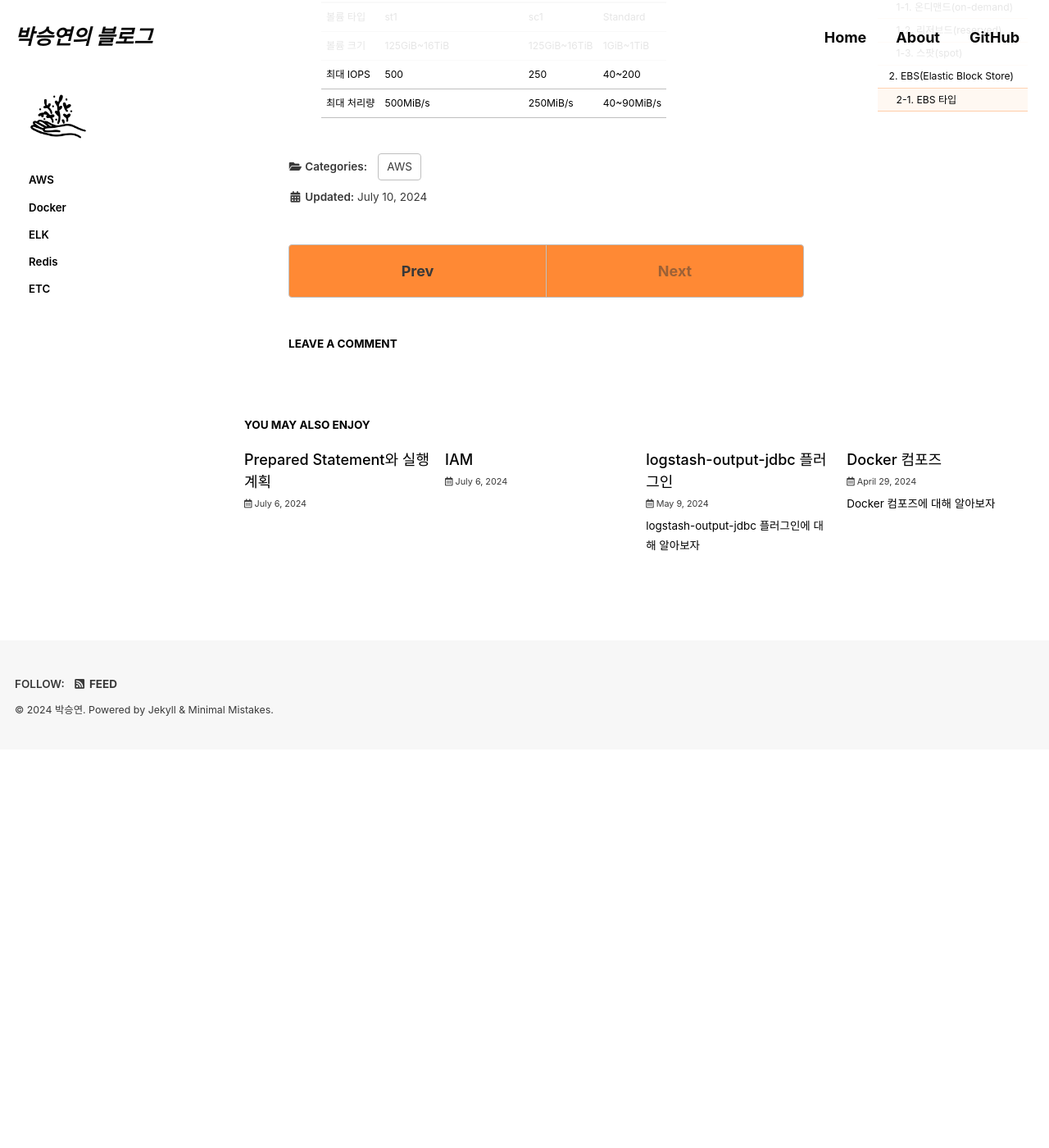
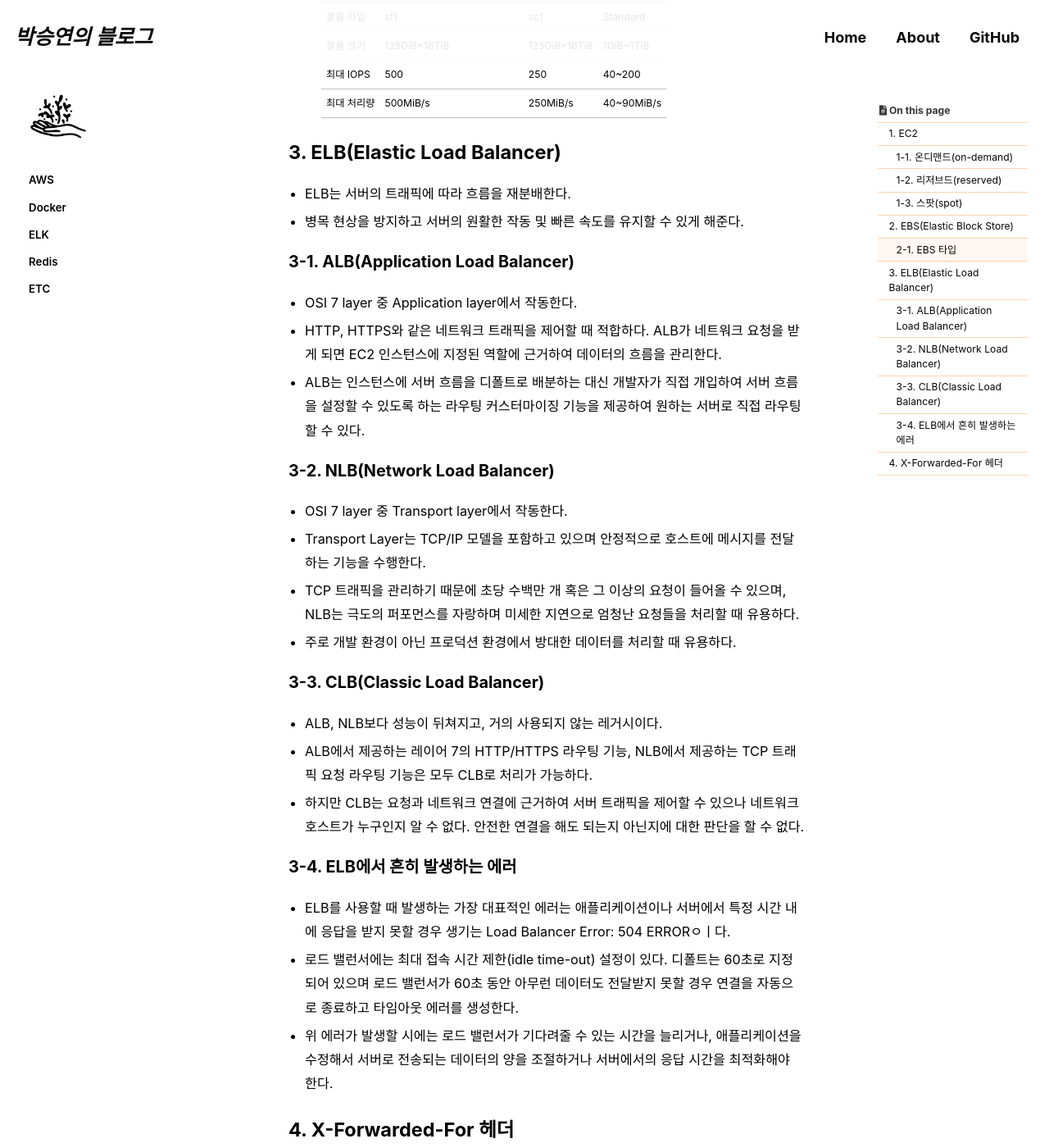
Before and after one commit to seungyeonpark/seungyeonpark.github.io, a Jekyll site: the page built from _posts/aws/2024-07-08-aws-ec2.md, in a window 1280 px wide and 1400 px high, scrolled down 2423 px. Shown: the whole window at 82% size. Built offline with Jekyll 4.4.1, drawn with Linux system fonts in a browser that asks for light colours; cached includes are drawn as plain includes; some web fonts are replaced; comment, search, counter and statistics services are not loaded; before the commit the page ends 3337 px from its top, so only the background shows below that; some of the changed text lies outside the part shown.

Commit message:
Docs: AWS EC2

```diff
--- a/_posts/aws/2024-07-08-aws-ec2.md
+++ b/_posts/aws/2024-07-08-aws-ec2.md
@@ -13,7 +13,7 @@ toc: true
 toc_sticky: true
 
 date: 2024-07-08
-last_modified_at: 2024-07-10
+last_modified_at: 2024-07-11
 ---
 
 ## 1. EC2
@@ -72,3 +72,34 @@ last_modified_at: 2024-07-10
     |볼륨 크기| 125GiB~16TiB|125GiB~16TiB|1GiB~1TiB|
     |최대 IOPS|500|250|40~200|
     |최대 처리량|500MiB/s|250MiB/s|40~90MiB/s|
+
+## 3. ELB(Elastic Load Balancer)
+- ELB는 서버의 트래픽에 따라 흐름을 재분배한다.
+- 병목 현상을 방지하고 서버의 원활한 작동 및 빠른 속도를 유지할 수 있게 해준다.
+
+### 3-1. ALB(Application Load Balancer)
+- OSI 7 layer 중 Application layer에서 작동한다.
+- HTTP, HTTPS와 같은 네트워크 트래픽을 제어할 때 적합하다. ALB가 네트워크 요청을 받게 되면 EC2 인스턴스에 지정된 역할에 근거하여 데이터의 흐름을 관리한다.
+- ALB는 인스턴스에 서버 흐름을 디폴트로 배분하는 대신 개발자가 직접 개입하여 서버 흐름을 설정할 수 있도록 하는 라우팅 커스터마이징 기능을 제공하여 원하는 서버로 직접 라우팅할 수 있다.
+
+### 3-2. NLB(Network Load Balancer)
+- OSI 7 layer 중 Transport layer에서 작동한다.
+- Transport Layer는 TCP/IP 모델을 포함하고 있으며 안정적으로 호스트에 메시지를 전달하는 기능을 수행한다.
+- TCP 트래픽을 관리하기 때문에 초당 수백만 개 혹은 그 이상의 요청이 들어올 수 있으며, NLB는 극도의 퍼포먼스를 자랑하며 미세한 지연으로 엄청난 요청들을 처리할 때 유용하다.
+- 주로 개발 환경이 아닌 프로덕션 환경에서 방대한 데이터를 처리할 때 유용하다.
+
+### 3-3. CLB(Classic Load Balancer)
+- ALB, NLB보다 성능이 뒤쳐지고, 거의 사용되지 않는 레거시이다.
+- ALB에서 제공하는 레이어 7의 HTTP/HTTPS 라우팅 기능, NLB에서 제공하는 TCP 트래픽 요청 라우팅 기능은 모두 CLB로 처리가 가능하다.
+- 하지만 CLB는 요청과 네트워크 연결에 근거하여 서버 트래픽을 제어할 수 있으나 네트워크 호스트가 누구인지 알 수 없다. 안전한 연결을 해도 되는지 아닌지에 대한 판단을 할 수 없다.
+
+### 3-4. ELB에서 흔히 발생하는 에러
+- ELB를 사용할 때 발생하는 가장 대표적인 에러는 애플리케이션이나 서버에서 특정 시간 내에 응답을 받지 못할 경우 생기는 Load Balancer Error: 504 ERRORㅇㅣ다.
+- 로드 밸런서에는 최대 접속 시간 제한(idle time-out) 설정이 있다. 디폴트는 60초로 지정되어 있으며 로드 밸런서가 60초 동안 아무런 데이터도 전달받지 못할 경우 연결을 자동으로 종료하고 타임아웃 에러를 생성한다.
+- 위 에러가 발생할 시에는 로드 밸런서가 기다려줄 수 있는 시간을 늘리거나, 애플리케이션을 수정해서 서버로 전송되는 데이터의 양을 조절하거나 서버에서의 응답 시간을 최적화해야 한다.
+
+## 4. X-Forwarded-For 헤더
+- X-Forwarded-For 헤더는 HTTP/HTTPS 요청을 로드 밸런서에서 받을 때 출처에 대한 정보를 담고 있다.
+- 로드 밸런서는 private IP address에 대한 정보를 최종적으로 EC2 인스턴스에 보낸다.
+- EC2 인스턴스는 private IP address밖에 알 수 없고 기존 public IP address 정보는 알 수 없다.
+- 기존 public IP address 정보를 알기 위해서는 X-Forwarded-For 헤더를 통해 기존 public IP address를 찾을 수 있다.
```
